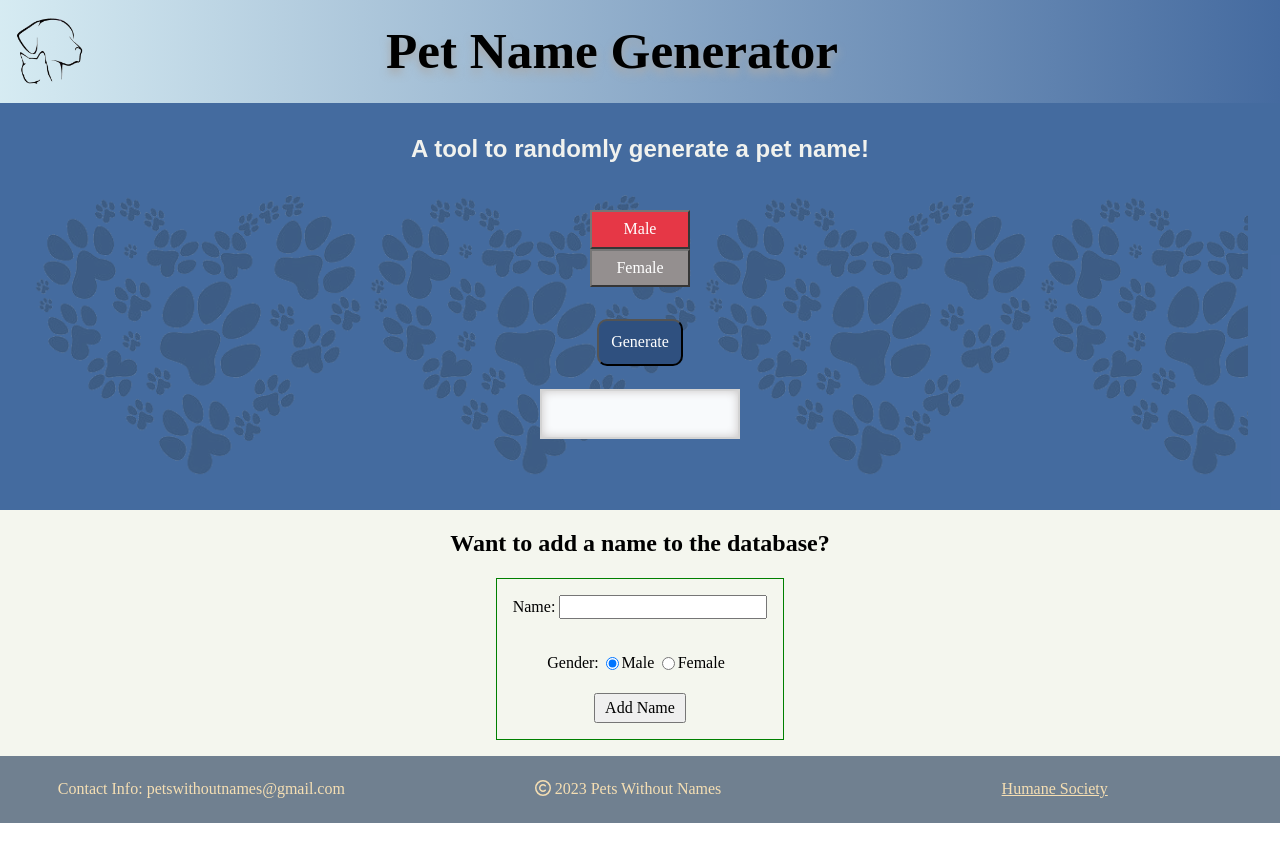
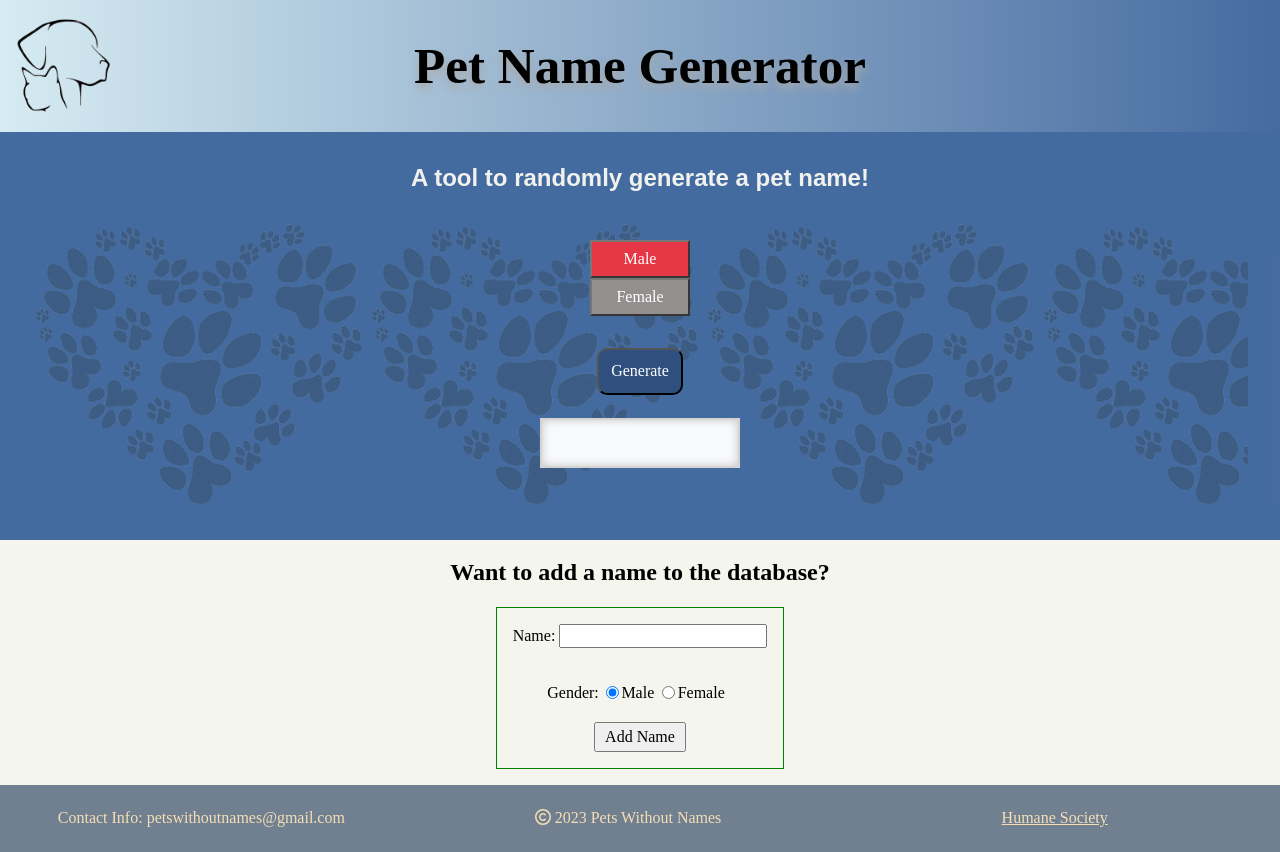
Before and after one commit to Pets-without-names/Jax-Pet-Names, a React (Create React App) app in the folder client/: page / in a window 1280 px wide. Before the commit the page ends 823 px from the top, so only its background shows below. Built offline with nearby package versions, Linux system fonts and the light colour scheme; no server answers; a web font is replaced by a local one.

Commit message:
updated h2 text align and pet logo dimensions

```diff
--- a/client/src/styles/addName.css
+++ b/client/src/styles/addName.css
@@ -12,6 +12,10 @@
   align-items: center;
   position: relative;
   padding-bottom: 1em;
+}
+
+.add-name-container > h2 {
+  text-align: center;
 }
 
 .add-name-container form {
--- a/client/src/styles/header.css
+++ b/client/src/styles/header.css
@@ -48,8 +48,8 @@ header > h1 {
 
 header > img {
   width: 10%;
-  max-width: 100px;
-  min-width: 50px;
+  max-width: 150px;
+  min-width: 75px;
   padding: 1em;
 }
 
```
